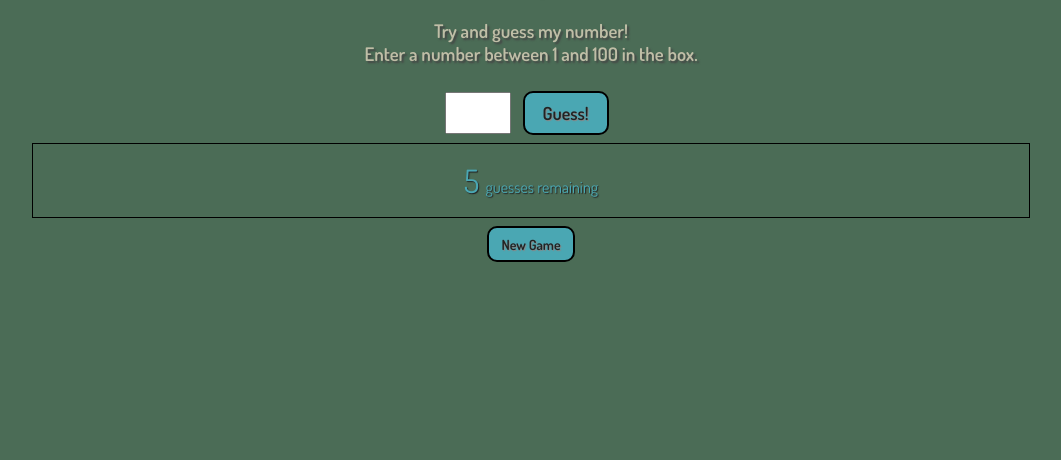
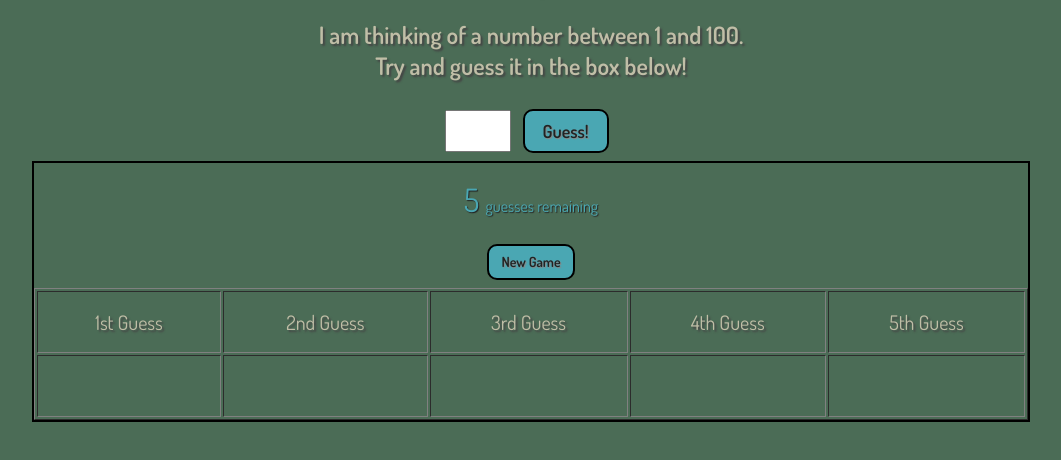
Before and after one commit to slrubinstein/guessing_game, a plain HTML site: page index.html in a window 1280 px wide. Shown: the part 206-666 px from the top of the page, without its empty margins (109-1170 px from the left). Drawn offline with nearby package versions, Linux system fonts and the light colour scheme.

Commit message:
add table

```diff
--- a/css/style.css
+++ b/css/style.css
@@ -46,11 +46,22 @@ FEEDBACK
 ************************/
 
 .feedback {
-	border: 1px solid black;
+	border: 2px solid black;
 }
 
 span {
 	font-size: 32px;
+}
+
+table {
+	width: 100%;
+}
+
+td, tbody {
+	padding: 15px;
+	height: 30px;
+	font-size: 20px;
+	empty-cells: show;
 }
 
 /************************
--- a/index.html
+++ b/index.html
@@ -10,7 +10,7 @@
 <body>
 
 	<h1>Guessing Game</h1>
-<h3>Try and guess my number!<br>Enter a number between 1 and 100 in the box.</h3>
+	<h2>I am thinking of a number between 1 and 100.<br>Try and guess it in the box below!</h2>
 
 
 	<input type="text" id="userGuess">
@@ -19,10 +19,31 @@
 		<p><span></span>guesses remaining</p>
 		<p id="temperature"></p>
 		<p id="highLow"></p>
-</div>
+
 
 		<button type="button" value="New Game" id="newGame">New Game</button>
 
+		<table border="1" >
+			<thead>
+				<tr>
+					<td>1st Guess</td>
+					<td>2nd Guess</td>
+					<td>3rd Guess</td>
+					<td>4th Guess</td>
+					<td>5th Guess</td>
+				</tr>
+			</thead>
+			<tbody>
+				<tr>
+					<td></td>
+					<td></td>
+					<td></td>
+					<td></td>
+					<td></td>
+				</tr>
+			</tbody>
+		</table>
+	</div>
 
 	<script src="http://code.jquery.com/jquery-1.11.0.min.js" type="text/javascript" charset="utf-8"></script>
 	<script src="js/app.js" type="text/javascript" charset="utf-8"></script>
--- a/js/app.js
+++ b/js/app.js
@@ -1,3 +1,14 @@
+// TO DOs
+//create event for hitting "return"
+// check for repeat guesses
+// say "hotter" or "colder" based on previous guesses
+// make New Game button work
+// Hint/cheat button
+// Add row to table to store hot/cold values
+// win screen
+// adjust div color based on hot or cold
+
+
 // Pick a random number between 1 and 100 and assign to variable "answer"
 
 
@@ -30,10 +41,12 @@ $("button").click(function() {
 	//if guess is legal, assign it to a variable and push to array
 	var guess = $guess.val();
 	guesses.push(guess)
+	$("tbody").append("<td>" + guess + "</td>");
 
 	// Check guess against answer
 	//if guess == answer, you win
 	if(guess == $answer) {
+		$("button").prop("disabled", true);
 		return alert("You win!") // possibly create winEvent function
 	}
 
@@ -47,6 +60,8 @@ $("button").click(function() {
 		$("#temperature").text('');
 		$("span").prepend("<p>Sorry, you lose.<br>The number was " + $answer + "!</p>");
 		$("button").prop("disabled", true);
+		$("#temperature").hide();
+		$("#highLow").hide();
 	}
 
 	//else give feedback based on guess
@@ -77,10 +92,6 @@ $("button").click(function() {
 //hold list of past guesses
 
 
-
-
-
-
 $("button").submit(function(event) {
 	location.reload();
 });
```
Lines whose indentation alone changed are shown as unchanged.
